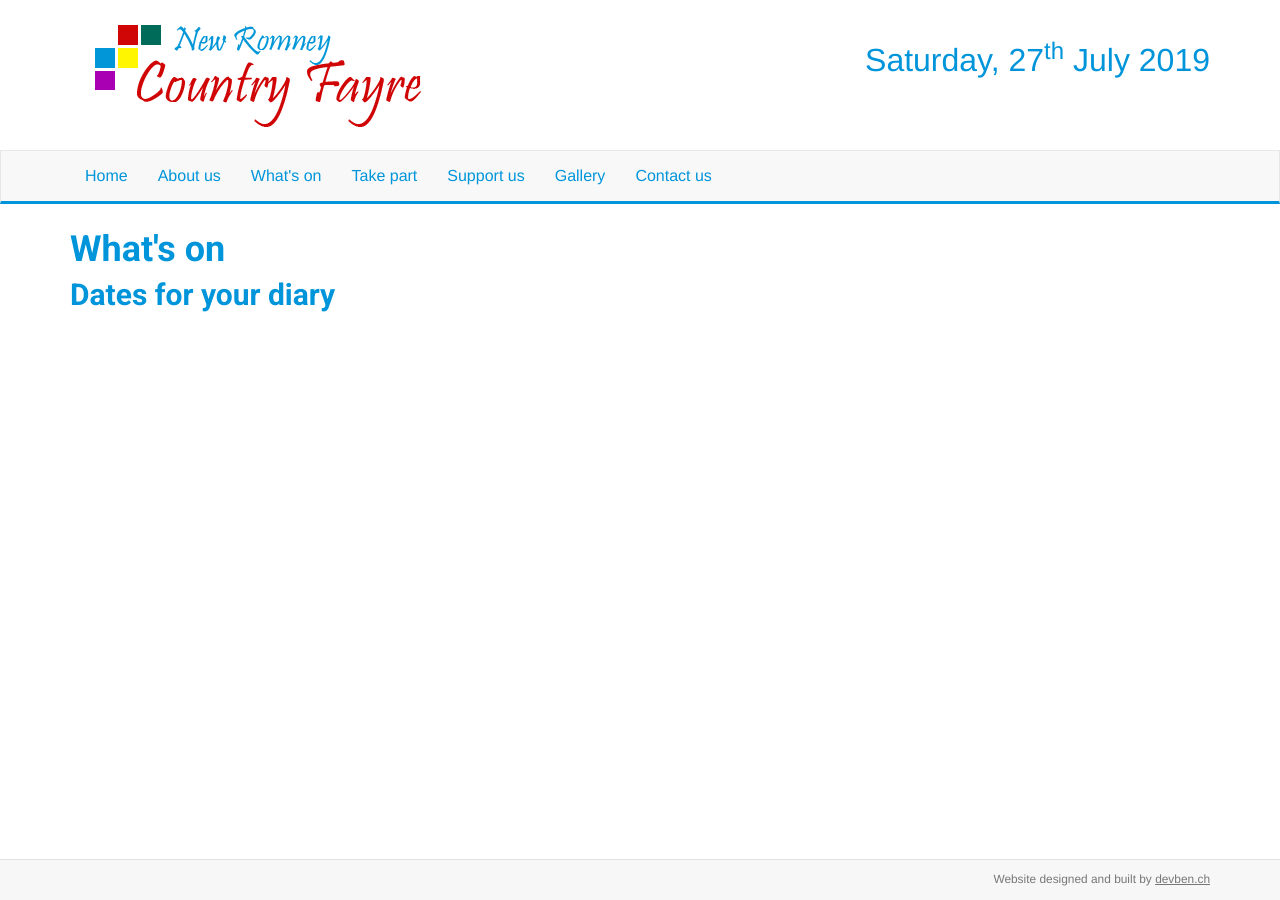
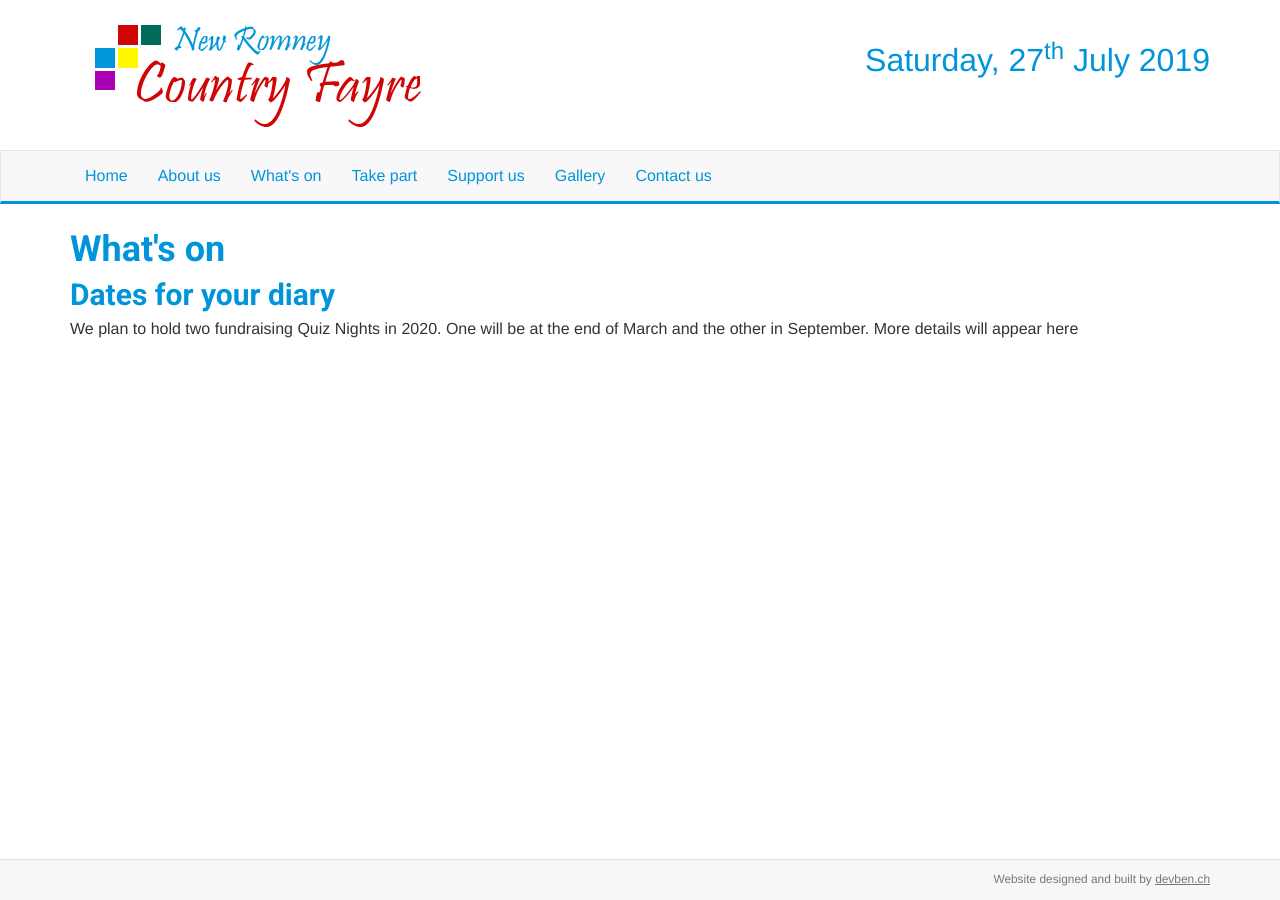
Before and after one commit to jodiedoubleday/newromney, a Jekyll site: the page built from whatsOn.md, in a window 1280 px wide. Built offline with Jekyll 4.4.1, drawn with Linux system fonts in a browser that asks for light colours; a script that is not in the unit is left out.

Commit message:
Update Pages “whatsOn”

```diff
--- a/whatsOn.md
+++ b/whatsOn.md
@@ -5,3 +5,5 @@ heading: What's on
 image: ''
 ---
 ## Dates for your diary
+
+We plan to hold two fundraising Quiz Nights in 2020.  One will be at the end of March and the other in September.  More details will appear here
```
